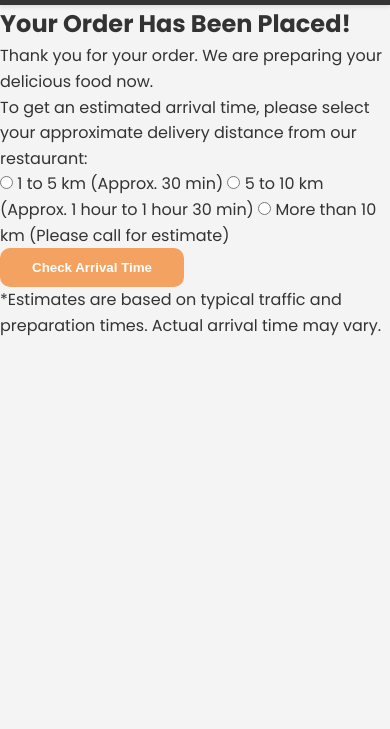
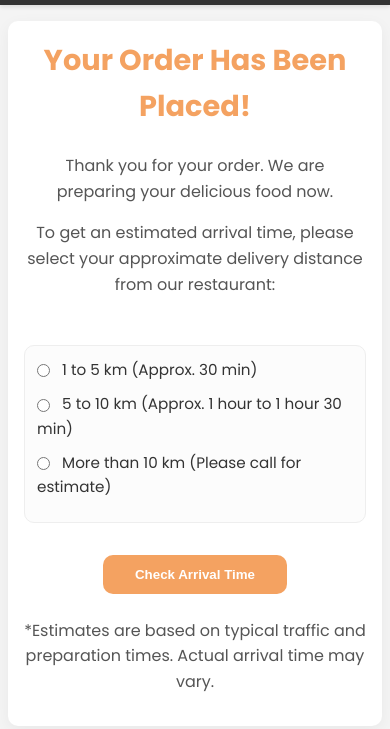
Before and after one commit to dhanraj-09810/cloud-45, a plain HTML site: page order-tracking.html in a window 390 px wide. Shown: the part 61-790 px from the top of the page. Drawn offline with Linux system fonts and the light colour scheme.

Commit message:
Update styles.css

```diff
--- a/styles.css
+++ b/styles.css
@@ -755,3 +755,100 @@ img {
         width: calc(100% - 1rem); /* Adjust margin for very small screens */
     }
 }
+
+/* --- Styles for Order Tracking Page (order-tracking.html) --- */
+.order-tracking-section {
+    max-width: 600px;
+    margin: 2rem auto;
+    padding: 2rem;
+    background-color: #fff;
+    border-radius: var(--border-radius);
+    box-shadow: 0 4px 15px rgba(0,0,0,0.05);
+    text-align: center;
+    box-sizing: border-box; /* Ensures padding is included in the width calculation */
+    width: calc(100% - 2rem); /* Adds a 1rem margin on each side for responsiveness */
+}
+
+.order-tracking-section h1 {
+    color: var(--color-primary);
+    margin-bottom: 1.5rem;
+    font-size: clamp(2rem, 4.5vw, 2.5rem); /* Responsive font size */
+}
+
+.order-tracking-section p {
+    font-size: clamp(1em, 2vw, 1.1em);
+    margin-bottom: 1rem;
+    color: #555;
+}
+
+.distance-options {
+    margin: 2rem 0;
+    padding: 1.5rem;
+    border: 1px solid #eee;
+    border-radius: var(--border-radius);
+    background-color: #fcfcfc;
+    display: inline-block; /* To center it */
+    text-align: left; /* Keep labels left-aligned within the block */
+    box-sizing: border-box;
+    width: 100%; /* Take full width of parent on small screens */
+    max-width: 400px; /* Limit width on larger screens */
+}
+
+.distance-options label {
+    display: block;
+    margin-bottom: 10px;
+    font-size: clamp(0.95em, 2vw, 1em);
+    cursor: pointer;
+}
+
+.distance-options input[type="radio"] {
+    margin-right: 8px;
+    vertical-align: middle;
+}
+
+#arrivalTimeDisplay {
+    font-size: clamp(1.4em, 3vw, 1.6em);
+    font-weight: bold;
+    color: var(--color-text);
+    margin-top: 2rem;
+    padding: 1rem;
+    background-color: #e8f5e9; /* Light green for success */
+    border: 1px solid #4CAF50; /* Green border */
+    border-radius: var(--border-radius);
+    display: none; /* Hidden by default */
+    box-sizing: border-box;
+}
+
+.disclaimer {
+    font-size: clamp(0.8em, 1.5vw, 0.9em);
+    color: #888;
+    margin-top: 1.5rem;
+}
+
+/* Responsive adjustments for Order Tracking Page */
+@media (max-width: 768px) {
+    .order-tracking-section {
+        padding: 1.5rem;
+        margin: 1.5rem auto;
+        width: calc(100% - 1.5rem);
+    }
+    .distance-options {
+        padding: 1rem;
+    }
+    .order-tracking-section h1 {
+        font-size: 2rem;
+    }
+}
+@media (max-width: 480px) {
+    .order-tracking-section {
+        padding: 1rem;
+        margin: 1rem auto;
+        width: calc(100% - 1rem);
+    }
+    .distance-options {
+        padding: 0.75rem;
+    }
+    .order-tracking-section h1 {
+        font-size: 1.8rem;
+    }
+}
```
